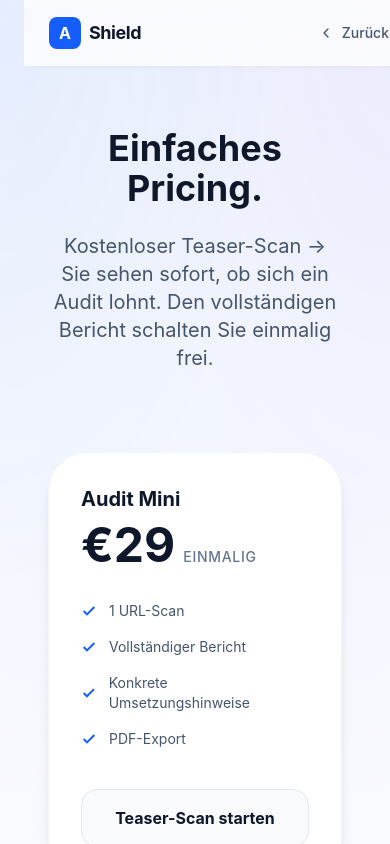
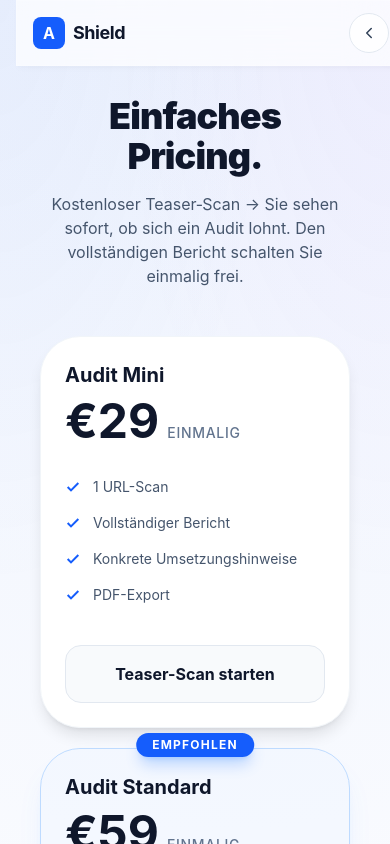
Before and after one commit to KonradBi/BFSG, a Next.js app in the folder web/: page /pricing in a window 390 px wide. Shown: the top 844 px of the page. Built offline with nearby package versions, Linux system fonts and the light colour scheme.

Commit message:
ui: improve mobile layout for scan + pricing

```diff
--- a/web/src/app/pricing/page.tsx
+++ b/web/src/app/pricing/page.tsx
@@ -26,14 +26,24 @@ const tiers = [
 
 export default function PricingPage() {
   return (
-    <main className="min-h-screen bg-background text-foreground hero-gradient selection:bg-blue-500/30 pt-32 pb-20 px-6">
+    <main className="min-h-screen bg-background text-foreground hero-gradient selection:bg-blue-500/30 pt-24 md:pt-32 pb-20 px-4 md:px-6">
       <nav className="fixed top-0 w-full z-50 border-b border-slate-200/60 glass">
-        <div className="max-w-7xl mx-auto px-6 h-16 flex items-center justify-between">
+        <div className="max-w-7xl mx-auto px-4 md:px-6 h-16 flex items-center justify-between gap-3">
           <Link href="/" className="flex items-center gap-2">
             <div className="w-8 h-8 bg-blue-600 rounded-lg flex items-center justify-center font-bold text-white">A</div>
             <span className="font-bold tracking-tight text-lg text-slate-900">Shield</span>
           </Link>
-          <Link href="/" className="text-sm font-medium text-slate-600 hover:text-blue-600 Transition flex items-center gap-2">
+          {/* Mobile: icon only */}
+          <Link
+            href="/"
+            aria-label="Zur Startseite"
+            className="inline-flex md:hidden items-center justify-center h-10 w-10 rounded-full border border-slate-200 bg-white/70 text-slate-700 hover:text-blue-700"
+          >
+            <svg width="18" height="18" viewBox="0 0 24 24" fill="none" stroke="currentColor" strokeWidth="2" strokeLinecap="round" strokeLinejoin="round"><path d="m15 18-6-6 6-6"/></svg>
+          </Link>
+
+          {/* Desktop */}
+          <Link href="/" className="hidden md:flex text-sm font-medium text-slate-600 hover:text-blue-600 transition items-center gap-2">
             <svg width="16" height="16" viewBox="0 0 24 24" fill="none" stroke="currentColor" strokeWidth="2" strokeLinecap="round" strokeLinejoin="round"><path d="m15 18-6-6 6-6"/></svg>
             Zurück
           </Link>
@@ -41,18 +51,18 @@ export default function PricingPage() {
       </nav>
 
       <div className="max-w-7xl mx-auto px-6">
-        <div className="text-center mb-20 animate-fade-in">
-          <h1 className="text-4xl md:text-7xl font-bold mb-6 text-slate-900">Einfaches Pricing.</h1>
-          <p className="text-xl text-slate-600 max-w-2xl mx-auto">
-            Kostenloser Teaser-Scan → Sie sehen sofort, ob sich ein Audit lohnt. Den vollständigen Bericht schalten Sie einmalig frei.
+        <div className="text-center mb-12 md:mb-20 animate-fade-in">
+          <h1 className="text-4xl md:text-7xl font-black mb-4 md:mb-6 text-slate-900 tracking-tight">Einfaches Pricing.</h1>
+          <p className="text-base md:text-xl text-slate-600 max-w-2xl mx-auto">
+            Kostenloser Teaser‑Scan → Sie sehen sofort, ob sich ein Audit lohnt. Den vollständigen Bericht schalten Sie einmalig frei.
           </p>
         </div>
 
-        <div className="grid md:grid-cols-3 gap-8">
+        <div className="grid grid-cols-1 md:grid-cols-3 gap-5 md:gap-8">
           {tiers.map((t, idx) => (
             <div
               key={t.id}
-              className={`p-8 rounded-[2.5rem] border ${t.popular ? 'border-blue-200 bg-blue-50/50 shadow-xl shadow-blue-500/10' : 'border-slate-100 bg-white shadow-lg'} flex flex-col relative animate-fade-in transition-all hover:-translate-y-2`}
+              className={`p-6 md:p-8 rounded-[2.5rem] border ${t.popular ? 'border-blue-200 bg-blue-50/50 shadow-xl shadow-blue-500/10' : 'border-slate-100 bg-white shadow-lg'} flex flex-col relative animate-fade-in transition-all md:hover:-translate-y-2`}
               style={{ animationDelay: `${idx * 100}ms` }}
             >
               {t.popular && <div className="absolute -top-4 left-1/2 -translate-x-1/2 bg-blue-600 text-white px-4 py-1 rounded-full text-xs font-bold uppercase tracking-widest shadow-lg shadow-blue-500/30">Empfohlen</div>}
--- a/web/src/app/scan/page.tsx
+++ b/web/src/app/scan/page.tsx
@@ -504,26 +504,26 @@ function ScanContent() {
 
   return (
     <div className="max-w-3xl mx-auto">
-      <div className="mb-12 text-center">
-        <h1 className="text-4xl md:text-5xl font-bold mb-4 text-gradient">Teaser-Scan</h1>
-        <p className="text-muted-foreground text-lg">
+      <div className="mb-8 md:mb-12 text-center">
+        <h1 className="text-3xl md:text-5xl font-black mb-3 text-gradient tracking-tight">Teaser‑Scan</h1>
+        <p className="text-muted-foreground text-base md:text-lg">
           Sofortige Analyse Ihrer Website auf Barrierefreiheit.
         </p>
       </div>
 
-      <div className="glass rounded-[2rem] p-8 border border-slate-200 shadow-2xl">
-        <label className="block text-sm font-semibold mb-3 text-slate-600">Website URL zum Scannen</label>
+      <div className="glass rounded-3xl p-5 md:p-8 border border-slate-200 shadow-2xl">
+        <label className="block text-sm font-semibold mb-3 text-slate-600">Website‑URL zum Scannen</label>
         <div className="flex flex-col md:flex-row gap-3">
           <input
             value={url}
             onChange={(e) => setUrl(e.target.value)}
-            className="flex-1 bg-white border border-slate-200 rounded-2xl px-5 py-4 outline-none focus:ring-2 focus:ring-blue-500/50 transition-all text-slate-900 placeholder-slate-400"
+            className="flex-1 bg-white border border-slate-200 rounded-2xl px-4 md:px-5 py-3.5 md:py-4 outline-none focus:ring-2 focus:ring-blue-500/50 transition-all text-slate-900 placeholder-slate-400"
             placeholder="https://ihre-website.de"
           />
           <button
             onClick={() => runScan()}
             disabled={busy || !url.startsWith("http")}
-            className="bg-blue-600 hover:bg-blue-700 text-white px-8 py-4 rounded-2xl font-bold transition-all disabled:opacity-50 whitespace-nowrap shadow-lg shadow-blue-500/20 hover:shadow-blue-500/40"
+            className="bg-blue-600 hover:bg-blue-700 text-white px-6 md:px-8 py-3.5 md:py-4 rounded-2xl font-bold transition-all disabled:opacity-50 whitespace-nowrap shadow-lg shadow-blue-500/20 hover:shadow-blue-500/40"
           >
             {busy ? (
               <span className="flex items-center gap-2">
@@ -948,13 +948,27 @@ function ScanContent() {
 
 export default function ScanPage() {
   return (
-    <main className="min-h-screen bg-background text-foreground hero-gradient selection:bg-blue-500/30 pt-32 pb-20 px-6">
+    <main className="min-h-screen bg-background text-foreground hero-gradient selection:bg-blue-500/30 pt-24 md:pt-32 pb-20 px-4 md:px-6">
       <nav className="fixed top-0 w-full z-50 border-b border-slate-200/60 glass">
-        <div className="max-w-7xl mx-auto px-6 h-16 flex items-center justify-between">
-          <BrandMark />
-          <div className="flex items-center gap-4">
+        <div className="max-w-7xl mx-auto px-4 md:px-6 h-16 flex items-center justify-between gap-3">
+          <div className="min-w-0">
+            <BrandMark />
+          </div>
+
+          <div className="flex items-center gap-2 md:gap-4">
             <AuthNav />
-            <Link href="/" className="text-sm font-medium text-slate-600 hover:text-blue-600 Transition flex items-center gap-2">
+
+            {/* Mobile: icon only */}
+            <Link
+              href="/"
+              aria-label="Zur Startseite"
+              className="inline-flex md:hidden items-center justify-center h-10 w-10 rounded-full border border-slate-200 bg-white/70 text-slate-700 hover:text-blue-700"
+            >
+              <svg width="18" height="18" viewBox="0 0 24 24" fill="none" stroke="currentColor" strokeWidth="2" strokeLinecap="round" strokeLinejoin="round"><path d="m15 18-6-6 6-6"/></svg>
+            </Link>
+
+            {/* Desktop */}
+            <Link href="/" className="hidden md:flex text-sm font-medium text-slate-600 hover:text-blue-600 transition items-center gap-2">
               <svg width="16" height="16" viewBox="0 0 24 24" fill="none" stroke="currentColor" strokeWidth="2" strokeLinecap="round" strokeLinejoin="round"><path d="m15 18-6-6 6-6"/></svg>
               Zurück
             </Link>
```
